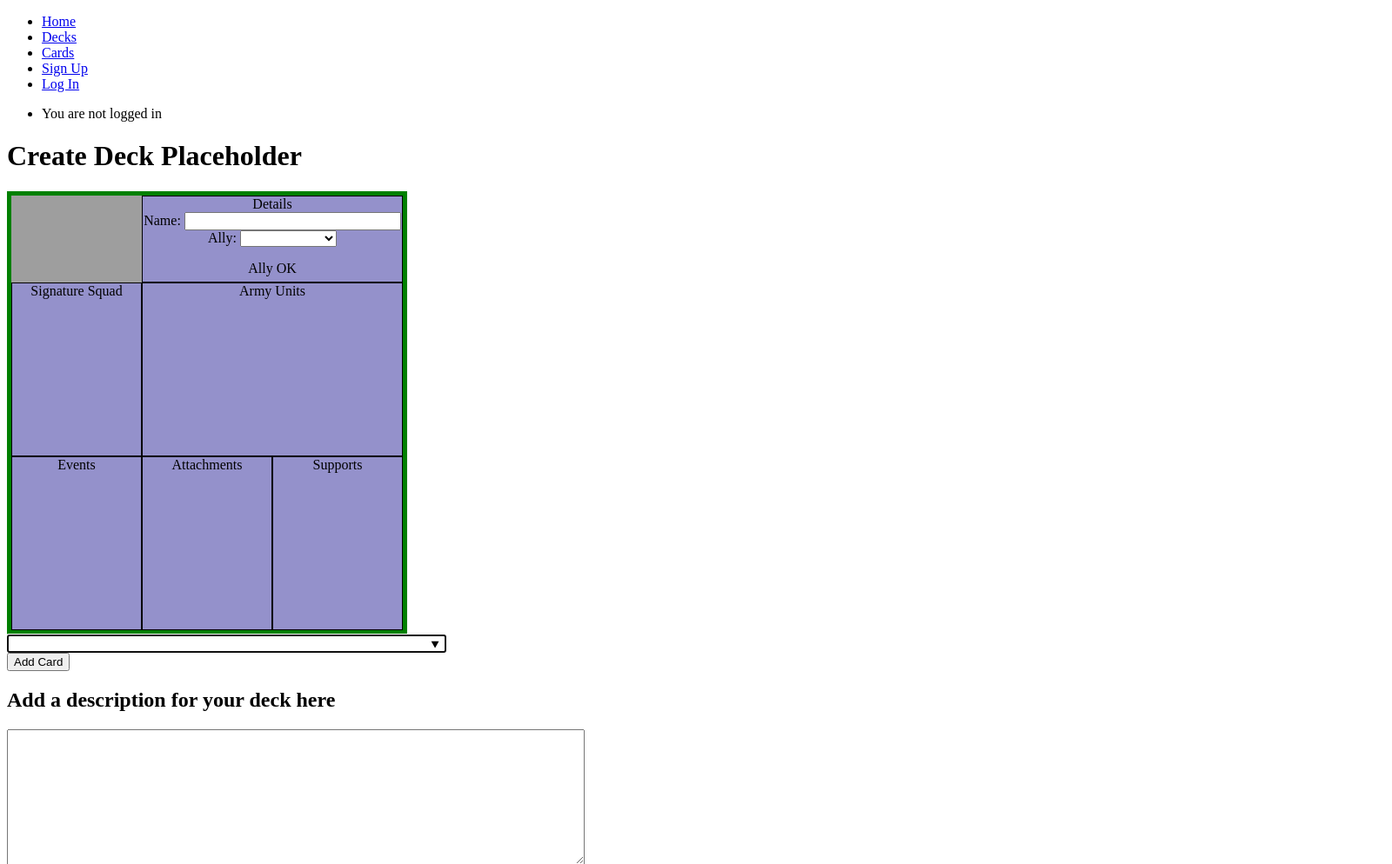
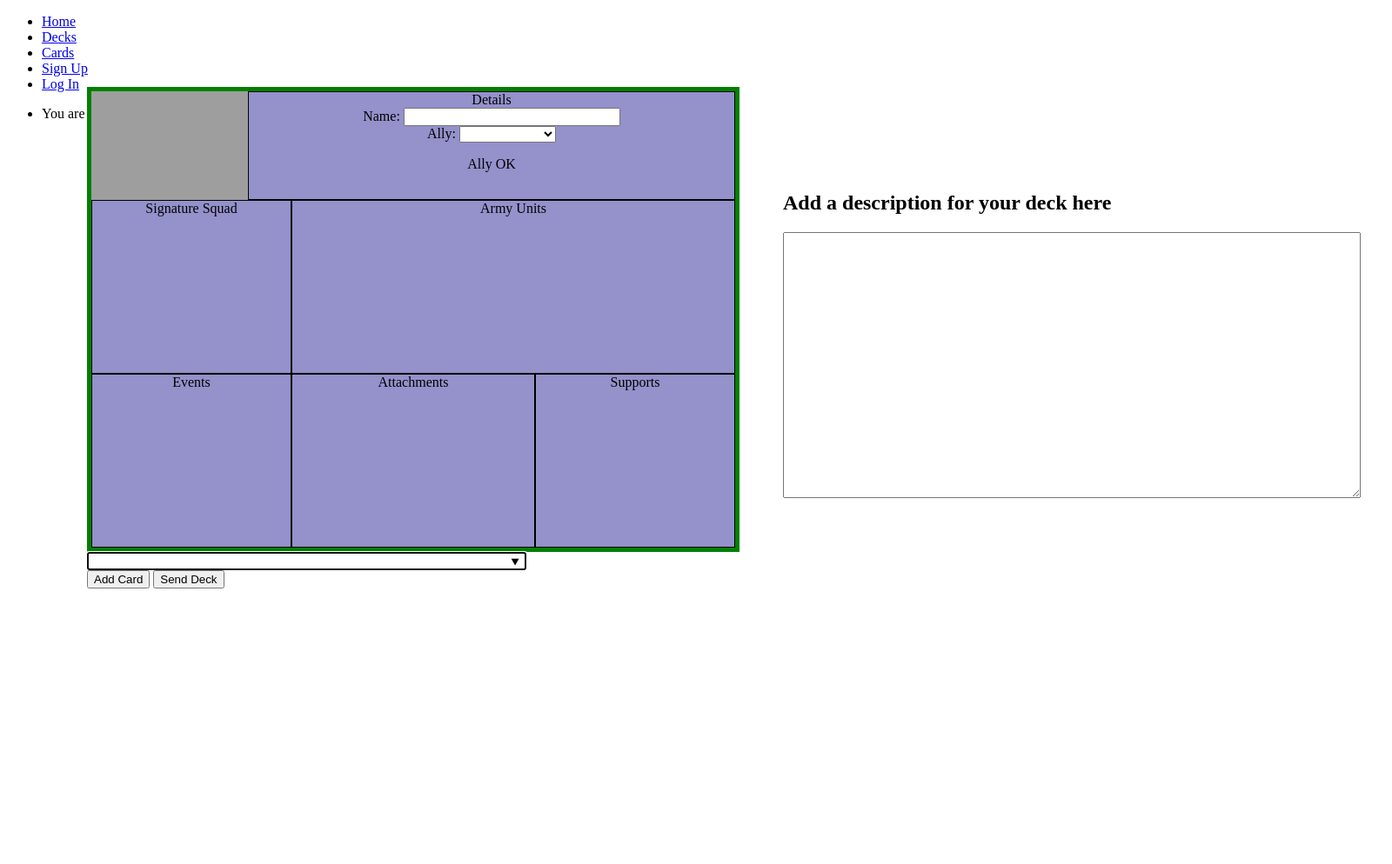
Before and after one commit to C-C-Coalback/Conquest-LCG-Deckbuilder, a Django app: page /decks/create_deck/ in a window 1600 px wide. Shown: the top 994 px of the page at 87% size. After the commit the page ends 677 px from the top, so only its background shows below. Run offline with Django 4.2, Linux system fonts and the light colour scheme; grey boxes are pictures that could not be loaded.

Commit message:
Update appearance of deckbuilder.

```diff
--- a/conquestdb/decks/static/createdeck.css
+++ b/conquestdb/decks/static/createdeck.css
@@ -15,22 +15,22 @@
 }
 
 .db-image {
-    width: 75px;
-    height: 100px;
+    width: 90px;
+    height: 125px;
 }
 
 .auto-deck-build {
     background: rgba(47, 40, 153, 0.3);
-    width: 450px;
-    height: 500px;
+    width: 740px;
+    height: 525px;
     border: 5px solid green;
     display: grid;
-    grid-template-columns: 75px 75px 50px 100px 150px;
-    grid-template-rows: 100px 200px 200px;
+    grid-template-columns: 90px 90px 50px 110px 170px 230px;
+    grid-template-rows: 125px 200px 200px;
     grid-template-areas:
-    "warlord-card synapse-card details details details"
-    "signature-squad-cards signature-squad-cards army-cards army-cards army-cards"
-    "event-cards event-cards attachment-cards attachment-cards support-cards";
+    "warlord-card synapse-card details details details details"
+    "signature-squad-cards signature-squad-cards signature-squad-cards army-cards army-cards army-cards"
+    "event-cards event-cards event-cards attachment-cards attachment-cards support-cards";
 }
 
 .auto-deck-build > #details {
@@ -82,6 +82,18 @@
     display: none;
 }
 
+#deck-container {
+    position: absolute;
+    left: 100px;
+    top: 100px;
+}
+
+#description-container {
+    position: absolute;
+    left: 900px;
+    top: 200px;
+}
+
 .box {
     width: 40vw;
     height: 300px;
--- a/conquestdb/decks/templates/decks/createdeck.html
+++ b/conquestdb/decks/templates/decks/createdeck.html
@@ -4,10 +4,10 @@
 {% load static %}
 <link rel="stylesheet" href="{% static 'createdeck.css' %}">
 <script src="https://code.jquery.com/jquery-3.6.0.min.js"></script>
-<h1>Create Deck Placeholder</h1>
 <datalist id="card_list">
     <option value="Captain Cato Sicarius"></option>
 </datalist>
+<div id="deck-container">
     <div class="auto-deck-build">
         <div id="warlord-card" class="poster-card"><img id="Nazdreg" src="/static/images/CardImages/Cardback.jpg" class="db-image"></div>
         <div id="synapse-card" class="poster-card"><img id="Cardback" src="/static/images/CardImages/Cardback.jpg" class="db-image"></div>
@@ -40,12 +40,15 @@
     </div>
     <input id="card-input" type="search" list="card_list" size="60"><br>
     <input id="card-submit" type="button" value="Add Card">
-<h2>Add a description for your deck here</h2>
-<textarea id="descriptionInput" name="description" rows="10" cols="80"></textarea><br>
     <input id="deck-submit-1" type="button" value="Send Deck" onclick="sendDeckAuto();">
     <input id="username" name="username" value="{{ user.username }}" style="display:none;">
     <div id="responseMessage">
         <p></p>
+    </div>
+</div>
+<div id="description-container">
+    <h2>Add a description for your deck here</h2>
+    <textarea id="descriptionInput" name="description" rows="20" cols="80"></textarea><br>
 </div>
     <script>
 
```
Also changed, not shown: 1 other file. Lines whose indentation alone changed are shown as unchanged.
